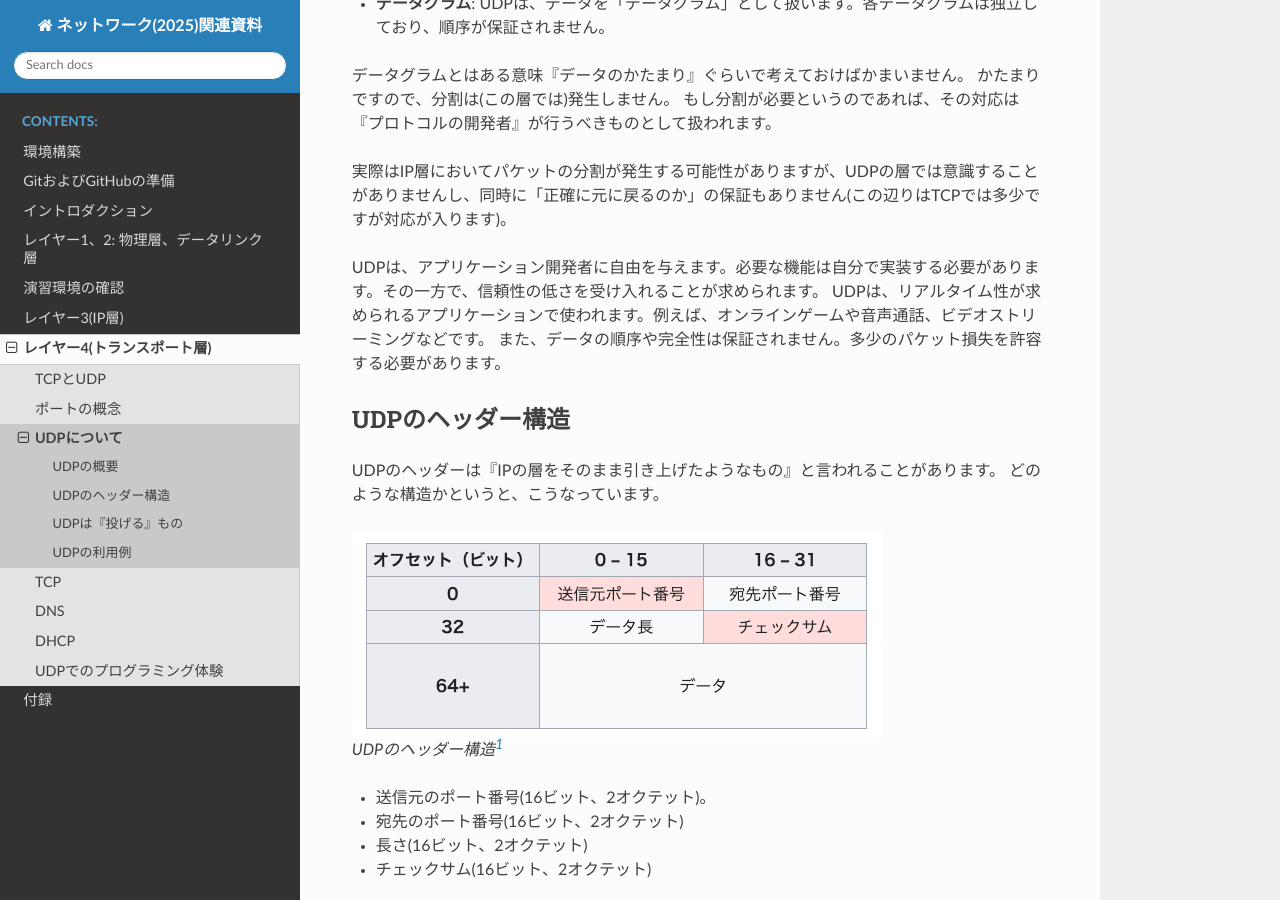
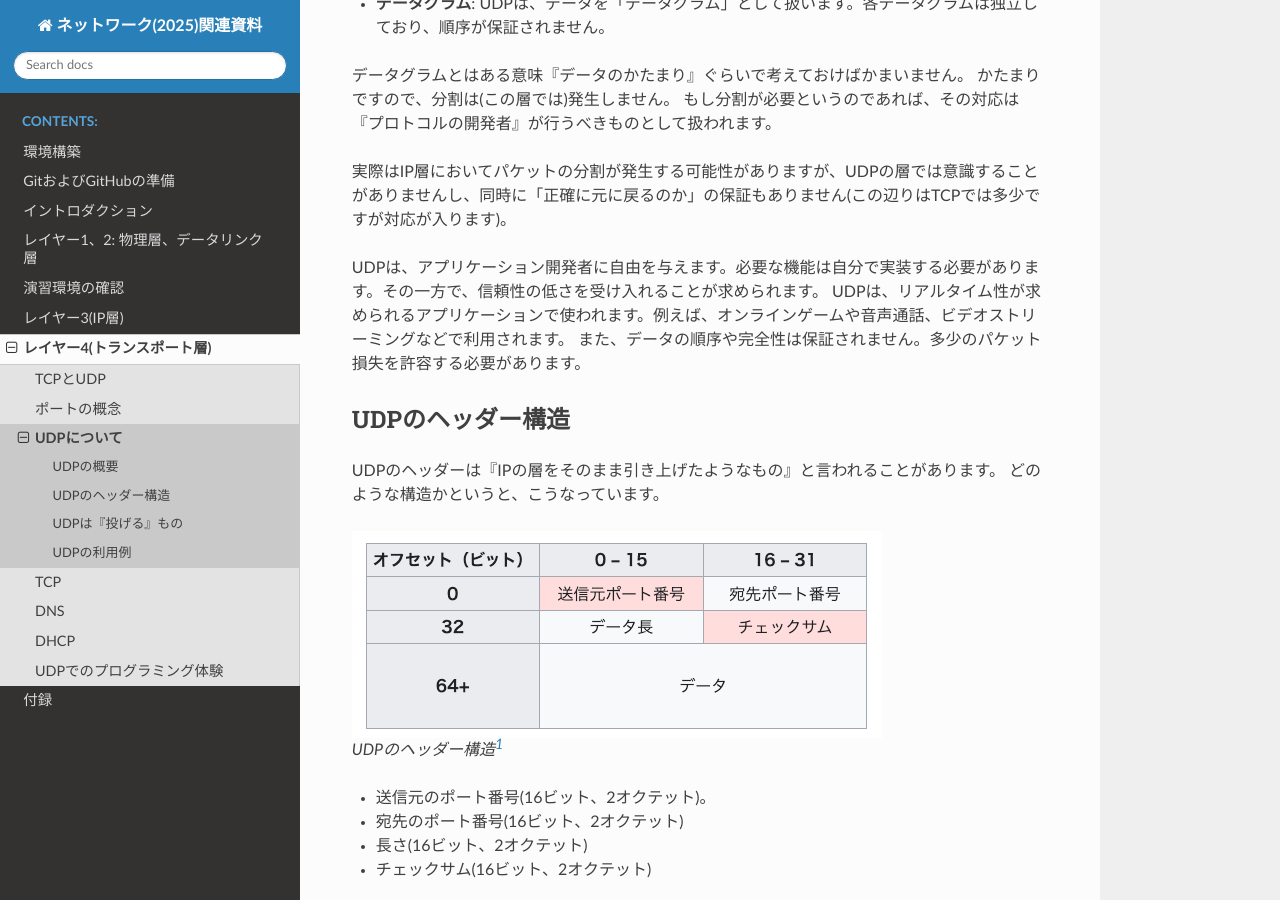
Before and after one commit to densuke/2025-network-doc, a Sphinx documentation site: the page built from source/transport/udp.md, in a window 1280 px wide and 900 px high, scrolled down 403 px. Built offline with Sphinx 7.4.7 and the Read the Docs theme 3.1.0, drawn with Linux system fonts in a browser that asks for light colours; pages that are not in the unit, such as notebooks, are missing from menus.

Commit message:
Update source/transport/udp.md
Co-authored-by: gemini-code-assist[bot] <176961590+gemini-code-assist[bot]@users.noreply.github.com>

```diff
--- a/source/transport/udp.md
+++ b/source/transport/udp.md
@@ -16,7 +16,7 @@ UDPは"User Datagram Protocol"の略で、トランスポート層のプロト
 実際はIP層においてパケットの分割が発生する可能性がありますが、UDPの層では意識することがありませんし、同時に「正確に元に戻るのか」の保証もありません(この辺りはTCPでは多少ですが対応が入ります)。
 
 UDPは、アプリケーション開発者に自由を与えます。必要な機能は自分で実装する必要があります。その一方で、信頼性の低さを受け入れることが求められます。
-UDPは、リアルタイム性が求められるアプリケーションで使われます。例えば、オンラインゲームや音声通話、ビデオストリーミングなどです。
+UDPは、リアルタイム性が求められるアプリケーションで使われます。例えば、オンラインゲームや音声通話、ビデオストリーミングなどで利用されます。
 また、データの順序や完全性は保証されません。多少のパケット損失を許容する必要があります。
 
 
```
